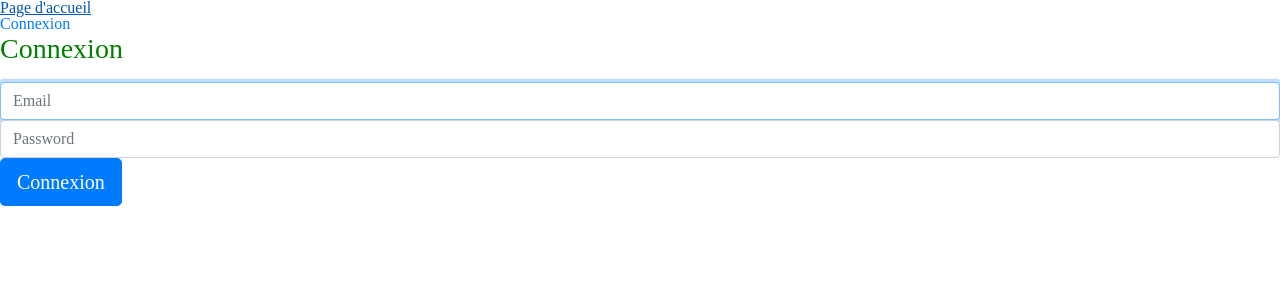
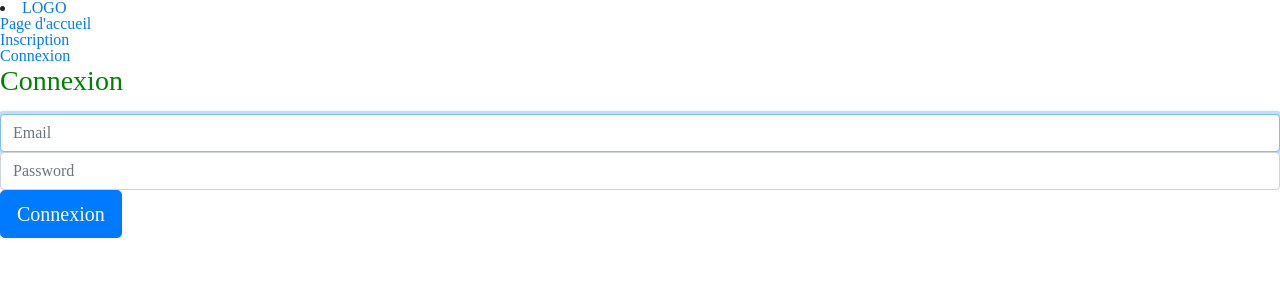
Before and after one commit to sauvalsen/find_your_coach, a Symfony app: template templates/security/login.html.twig in a window 1280 px wide. Shown: the top 300 px of the page. Run offline with Twig, Linux system fonts and the light colour scheme; the template is opened without the code that fills it, so the values that code supplies are empty; some libraries are stand-ins or nearby versions.

Commit message:
Gestion Rholes nav html

```diff
--- a/templates/base.html.twig
+++ b/templates/base.html.twig
@@ -9,15 +9,23 @@
     </head>
     <body>
         <header>
+            <li><a href="{{ path('app_homepage') }}">LOGO</a></li>
             <nav>
                 <ul>
                     <li><a href="{{ path('app_homepage') }}">Page d'accueil</a></li>
-                    {% if is_granted('ROLE_SUPER_ADMIN') %}
-                        <li><a href="{{ path('app_admin') }}">Back-office</a></li>
-                    {% endif %}
                     {% if is_granted('IS_AUTHENTICATED_FULLY') %}
-                        <li><a href="{{ path('app_logout') }}">Deconnexion</a></li>
+                        {% if is_granted('ROLE_SUPER_ADMIN') %}
+                            <li><a href="{{ path('app_admin') }}">Back-office</a></li>
+                        {% endif %}
+                        {% if is_granted('ROLE_ADMIN') %}
+                            <li><a href="#">Gérer les réservation</a></li>
+                        {% endif %}
+                        {% if is_granted('ROLE_USER') %}
+                            <li><a href="#">Mon compte</a></li>
+                            <li><a href="{{ path('app_logout') }}">Deconnexion</a></li>
+                        {% endif %}
                     {% else %}
+                        <li><a href="{{ path('app_homepage') }}">Inscription</a></li>
                         <li><a href="{{ path('app_login') }}">Connexion</a></li>
                     {% endif %}
                 </ul>
```
